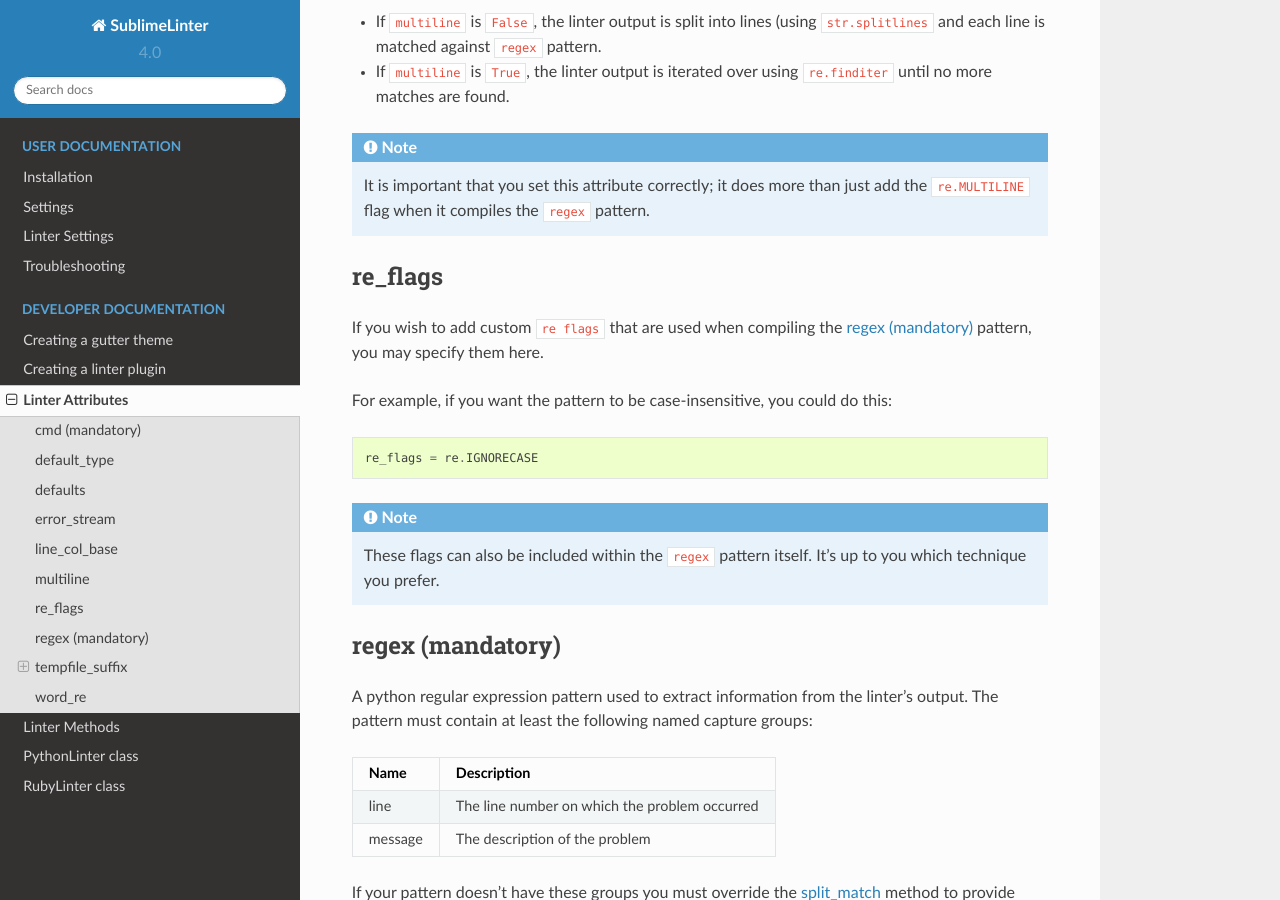
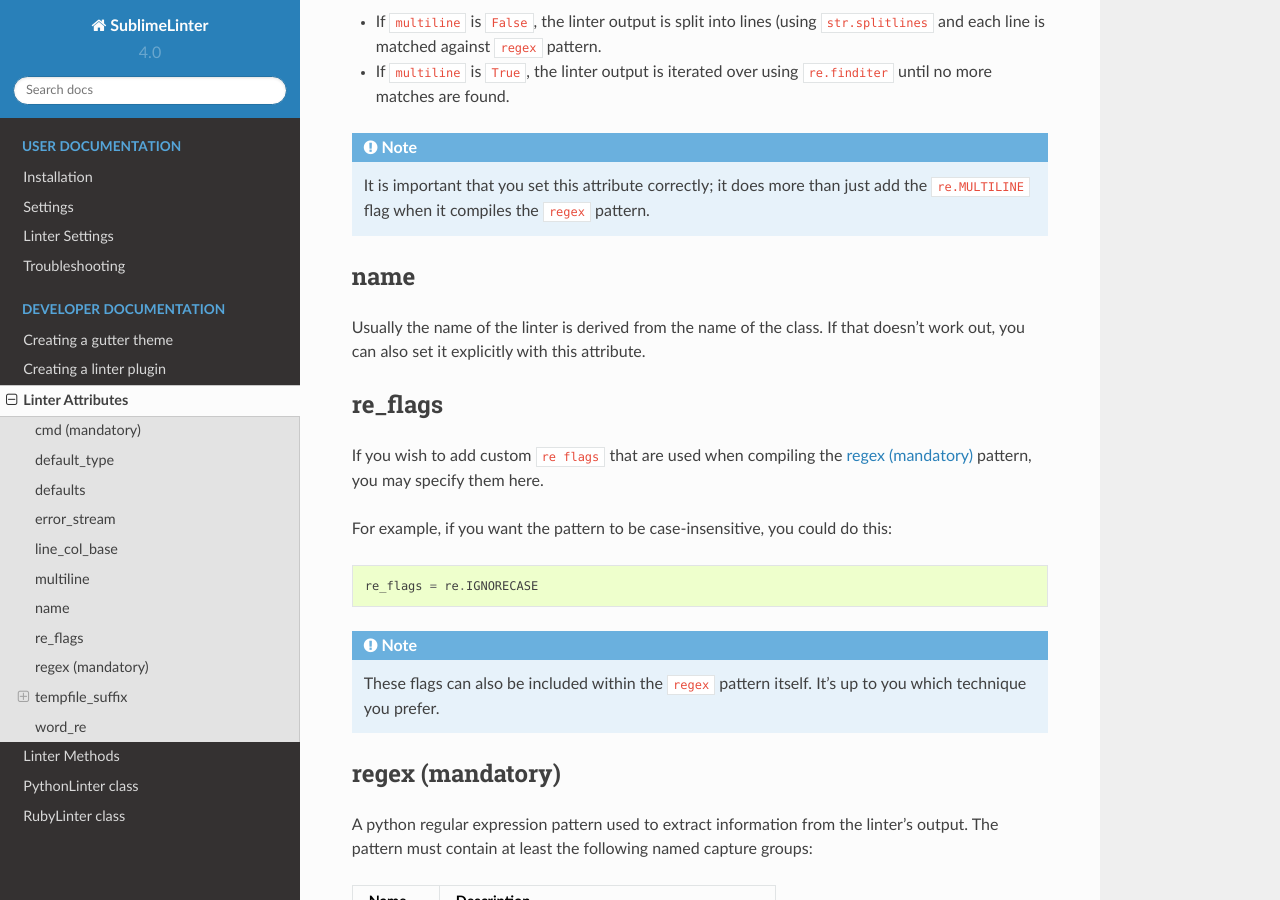
Before and after one commit to SublimeLinter/SublimeLinter, a Sphinx documentation site: the page built from docs/linter_attributes.rst, in a window 1280 px wide and 900 px high, scrolled down 2341 px. Built offline with Sphinx 7.4.7 and the Read the Docs theme 2.0.0, drawn with Linux system fonts in a browser that asks for light colours.

Commit message:
document name attribute

```diff
--- a/docs/linter_attributes.rst
+++ b/docs/linter_attributes.rst
@@ -120,6 +120,12 @@ this attribute should be ``False`` (the default).
     add the ``re.MULTILINE`` flag when it compiles the ``regex`` pattern.
 
 
+name
+----
+Usually the name of the linter is derived from the name of the class.
+If that doesn't work out, you can also set it explicitly with this attribute.
+
+
 re_flags
 --------
 If you wish to add custom ``re flags`` that are used when compiling the :ref:`regex` pattern,
```
